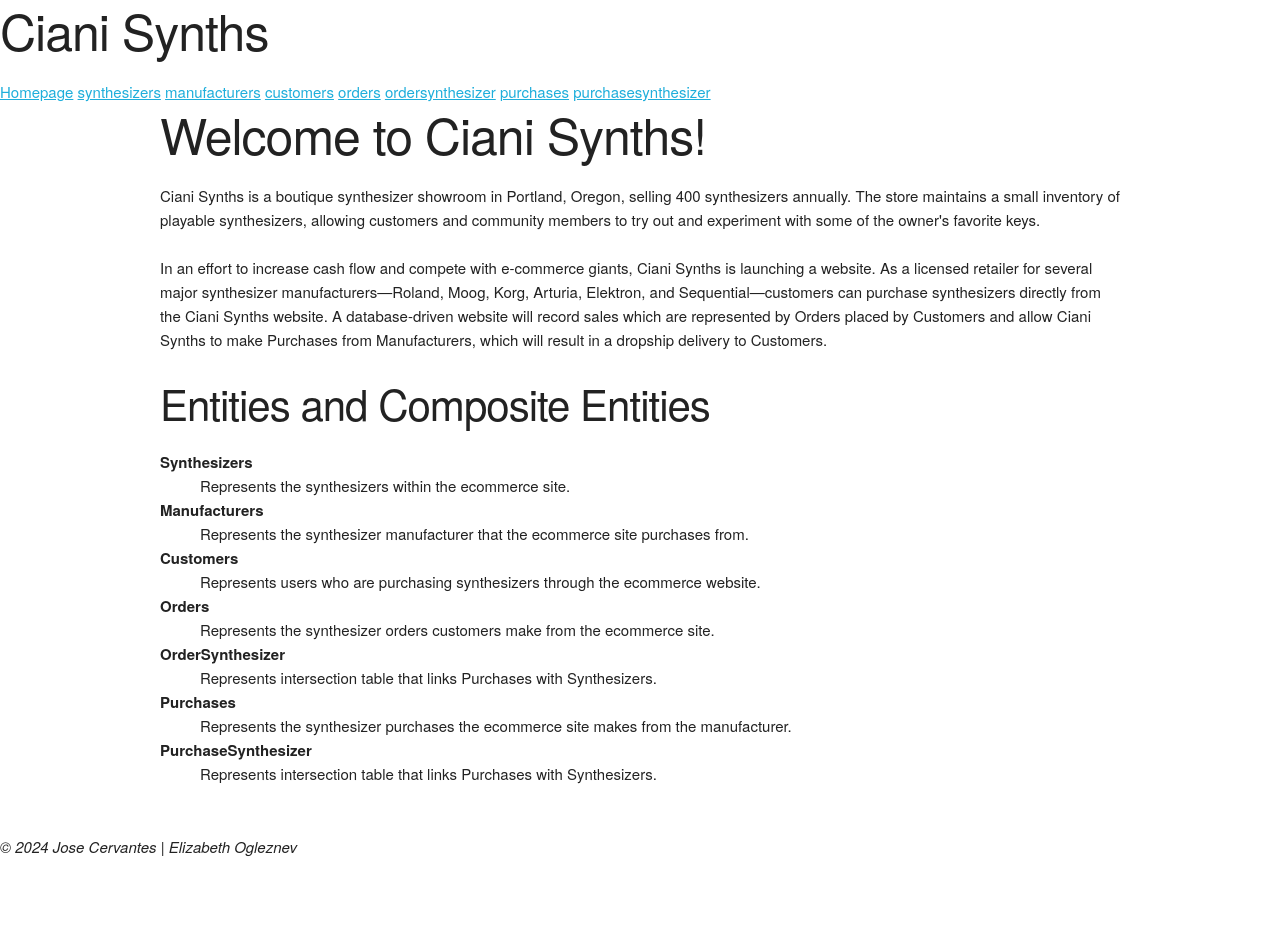
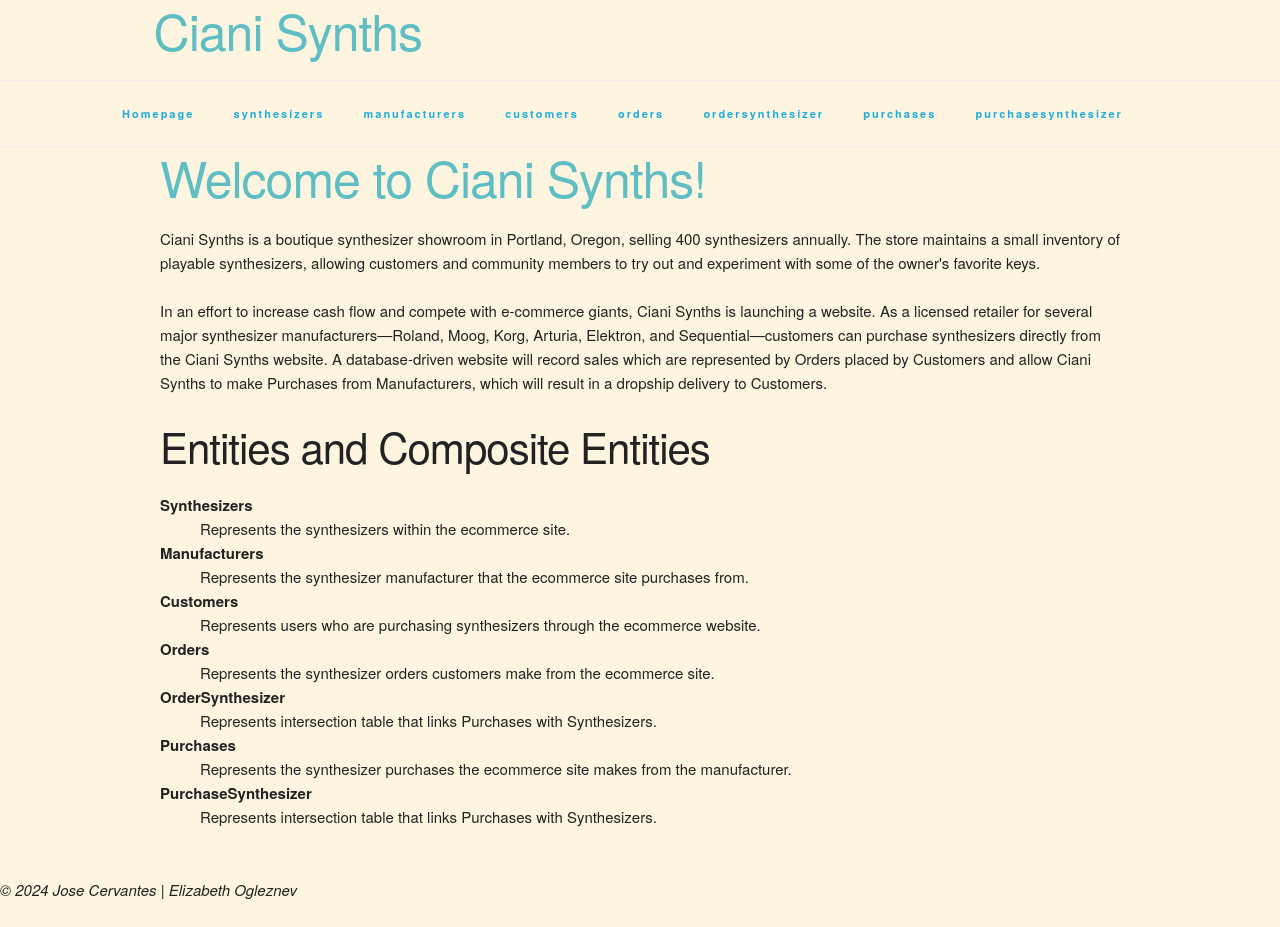
Before and after one commit to jscervantes/cs340-Portfolio-Project, a Flask app: page / in a window 1280 px wide. Before the commit the page ends 856 px from the top, so only its background shows below. Run offline with Flask 3, Linux system fonts and the light colour scheme; some libraries are stand-ins or nearby versions.

Commit message:
Change navbar, header styling.

```diff
--- a/static/css/skeleton.css
+++ b/static/css/skeleton.css
@@ -125,7 +125,8 @@ body {
   line-height: 1.6;
   font-weight: 400;
   font-family: "Raleway", "HelveticaNeue", "Helvetica Neue", Helvetica, Arial, sans-serif;
-  color: #222;}
+  color: #222;
+  background-color: #fdf5df;}
 
 
 /* Typography
@@ -134,13 +135,16 @@ h1, h2, h3, h4, h5, h6 {
   margin-top: 0;
   margin-bottom: 2rem;
   font-weight: 300; }
-h1 { font-size: 4.0rem; line-height: 1.2;  letter-spacing: -.1rem;}
+h1 { font-size: 4.0rem; line-height: 1.2;  letter-spacing: -.1rem; color:#5ebec4;}
 h2 { font-size: 3.6rem; line-height: 1.25; letter-spacing: -.1rem; }
 h3 { font-size: 3.0rem; line-height: 1.3;  letter-spacing: -.1rem; }
 h4 { font-size: 2.4rem; line-height: 1.35; letter-spacing: -.08rem; }
 h5 { font-size: 1.8rem; line-height: 1.5;  letter-spacing: -.05rem; }
 h6 { font-size: 1.5rem; line-height: 1.6;  letter-spacing: 0; }
 
+#title {
+  margin-left: 12%;
+}
 /* Larger than phablet */
 @media (min-width: 550px) {
   h1 { font-size: 5.0rem; }
@@ -161,6 +165,24 @@ a {
   color: #1EAEDB; }
 a:hover {
   color: #0FA0CE; }
+
+.navbar {
+  text-align: center;
+  display: block;
+  width: 100%;
+  height: 6.5rem;
+  z-index: 99;
+  border-top: 1px solid #eee;
+  border-bottom: 1px solid #eee;
+}
+.navbar-item{
+  font-size: 11px;
+  font-weight: 600;
+  letter-spacing: .2rem;
+  margin-right: 35px;
+  text-decoration: none;
+  line-height: 6.5rem;
+}
 
 
 /* Buttons
--- a/templates/_navigation.j2
+++ b/templates/_navigation.j2
@@ -1,6 +1,6 @@
-<nav>
-<a href="/">Homepage</a>
-{% for menu_item in ["synthesizers", "manufacturers", "customers", "orders", "ordersynthesizer", "purchases", "purchasesynthesizer"] %}
-  <a href="{{ url_for(menu_item) }}">{{ menu_item }}</a>
-{% endfor %}
+<nav class="navbar">
+  <a class="navbar-item" href="/">Homepage</a>
+  {% for menu_item in ["synthesizers", "manufacturers", "customers", "orders", "ordersynthesizer", "purchases", "purchasesynthesizer"] %}
+    <a class="navbar-item" href="{{ url_for(menu_item) }}">{{ menu_item }}</a>
+  {% endfor %}
 </nav>
--- a/templates/base.j2
+++ b/templates/base.j2
@@ -9,8 +9,8 @@
 </head>
 
 <body>
-  <header>
-    <h1>Ciani Synths</h1>
+  <header id="nav-wrapper">
+    <h1 id="title">Ciani Synths</h1>
     {% include "_navigation.j2" %}
   </header>
   <div class="container">
```
Also changed, not shown: templates/main.j2 (deleted, +0 -12 lines). Lines whose indentation alone changed are shown as unchanged.
